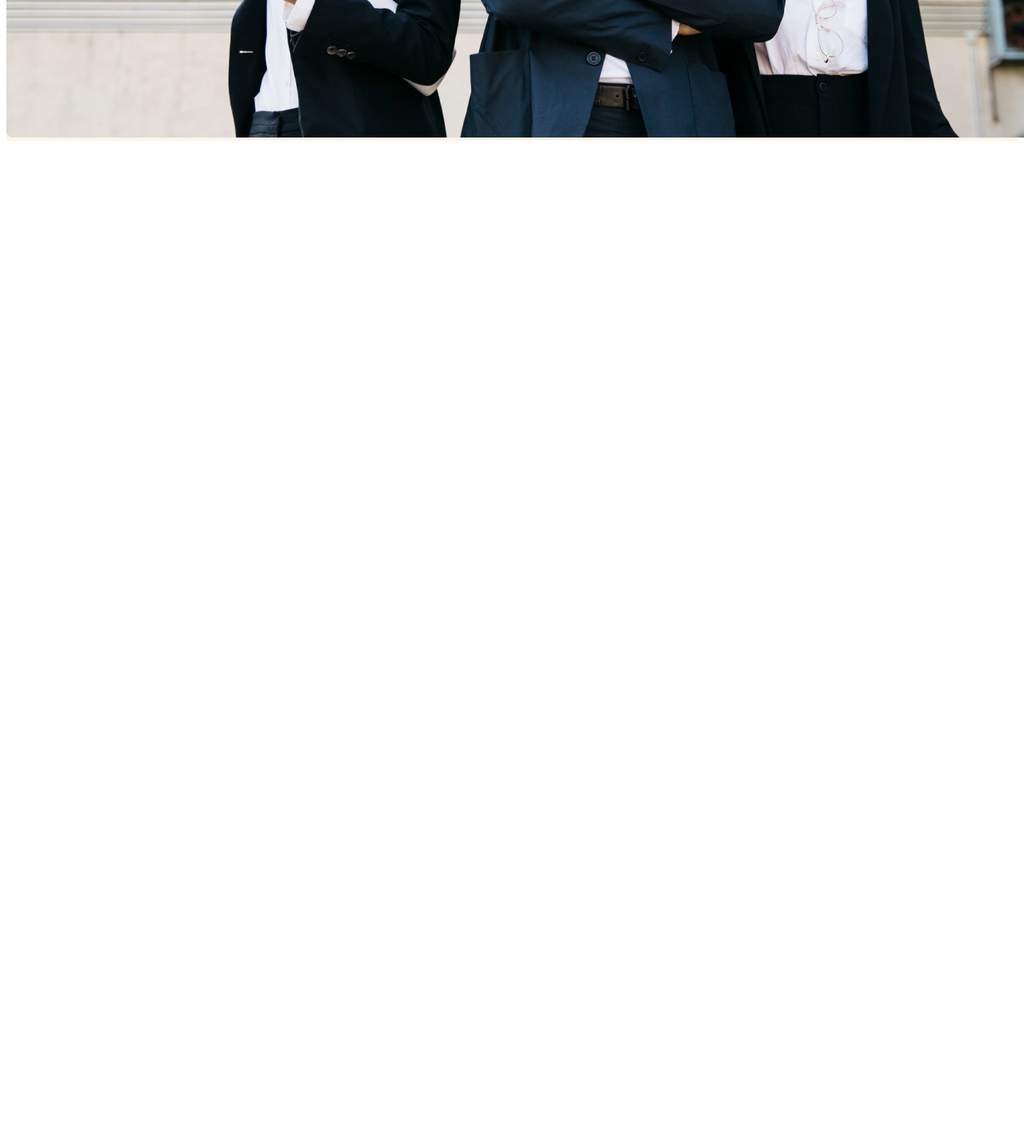
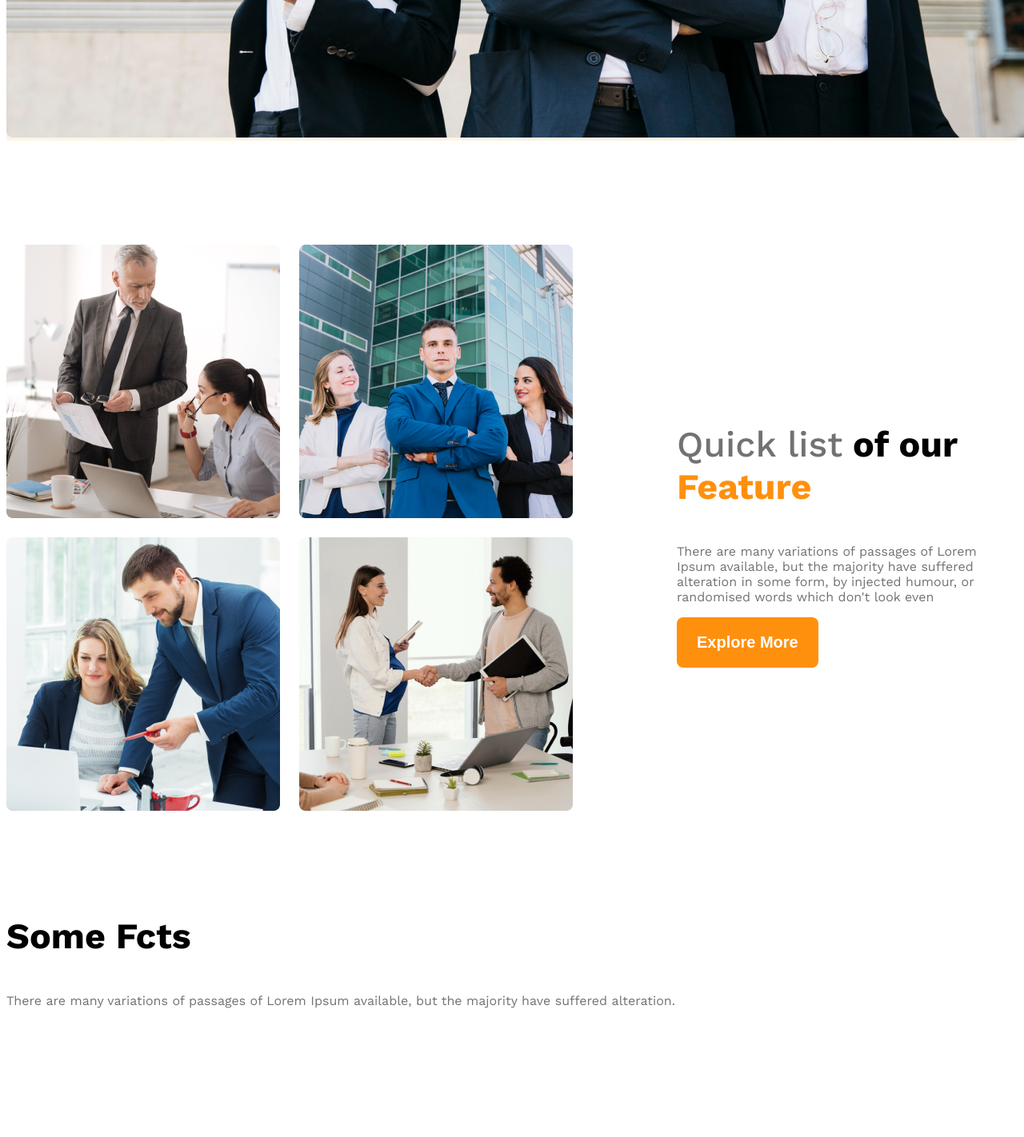
Before and after one commit to zingrin/g3-architects-website, a plain HTML site: page index.html in a window 1280 px wide. Shown: the part 937-2359 px from the top of the page at 80% size. Before the commit the page ends 1121 px from the top, so only its background shows below. Drawn offline with nearby package versions, Linux system fonts and the light colour scheme.

Commit message:
made team responsive and structure

```diff
--- a/index.html
+++ b/index.html
@@ -29,7 +29,52 @@
 </div>
    </header>
    <main>
+    <!-- teams section start -->
+<section class="teams display-flex">
+ <div class="team-img-container">
+<img src="./images/team1.png" alt="two architect discussing about design">
+<img src="./images/team2.png" alt="">
+<img src="./images/team3.png" alt="">
+<img src="./images/team4.png" alt="">
+ </div>
+ <div class="our-features">
+    <h3 class="section-title"><span id="quick-list" class="text-light gray">Quick list</span> <span>of our</span> <span class="text-praimary">Feature</span></h3>
+    <p class="feature-description text-light-gray">There are many variations of passages of Lorem Ipsum available,
+    but the majority have suffered alteration in some form, by injected humour, or randomised words which don't look even</p>
+   <button class="btn-praimary">Explore More</button>
+ </div>
+</section>
+<!-- features will enjoy -->
+ <section>
+<h3 class="section-title">Some Fcts</h3>
+<p class="text-light-gray">There are many variations of passages of Lorem Ipsum available, but the majority have suffered alteration.</p>
+<div class="facts-container">
+    <!-- .fact*4>img.fact-icon+h4.fact-number+h5.fact-name -->
+    <div class="fact">
+        <img src="" alt="" class="fact-icon">
+        <h4 class="fact-number"></h4>
+        <h5 class="fact-name"></h5>
+    </div>
+    <div class="fact">
+        <img src="" alt="" class="fact-icon">
+        <h4 class="fact-number"></h4>
+        <h5 class="fact-name"></h5>
+    </div>
+    <div class="fact">
+        <img src="" alt="" class="fact-icon">
+        <h4 class="fact-number"></h4>
+        <h5 class="fact-name"></h5>
+    </div>
+    <div class="fact">
+        <img src="" alt="" class="fact-icon">
+        <h4 class="fact-number"></h4>
+        <h5 class="fact-name"></h5>
+    </div>
 
+</div>
+ </section>
+ <!--some facts  -->
+ <section class="some-facts"></section>
    </main>
    <footer>
 
--- a/styles/architects.css
+++ b/styles/architects.css
@@ -9,6 +9,9 @@
 /* shared styles */
 .display-flex{
     display: flex;
+}
+.text-praimary{
+    color: #FF900E;
 }
 /* dark02 */
 .text-gray{
@@ -29,6 +32,17 @@
  font-weight: 600;
  border-radius: 8px;
  border: none;
+}
+main{
+    max-width: 1440px;
+    margin: 0 auto;
+}
+main>section{
+    margin-top: 130px;
+}
+.section-title{
+    font-size: 2.8rem;
+    font-weight: 700;
 }
 /* header styles */
 
@@ -72,9 +86,44 @@ margin-right: 30px;
 .banner-image{
 width: 100%;
 }
+/* team and feature related styles */
+.teams{
+    align-items: center;
+
+}
+.team-img-container{
+   display: grid;
+   grid-template-columns: repeat(2, 1fr);
+   gap: 24px;
+
+}
+.our-features{
+  margin-left: 130px;
+  max-width: 530px;
+}
+
+#quick-list{
+ font-weight: 500;
+   color: #727272;
+}
 /* responsive media query */
 @media screen and (max-width :576px){
-    .navbar, .nav-links{
+    .navbar,
+    .nav-links
+    .teams{
         flex-direction: column;
     }
+        .team-img-container{
+    grid-template-columns: repeat(1, 1fr);
 }
+.our-features{
+    margin-left: 20px;
+}
+}
+/* medium size device */
+@media screen and (min-width:576px) and (max-width :992px){
+  .teams{
+    flex-direction: column;
+    margin: 50px auto;
+  }
+}
```
